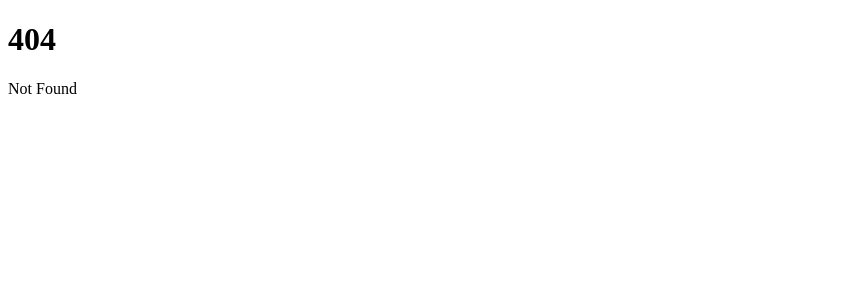
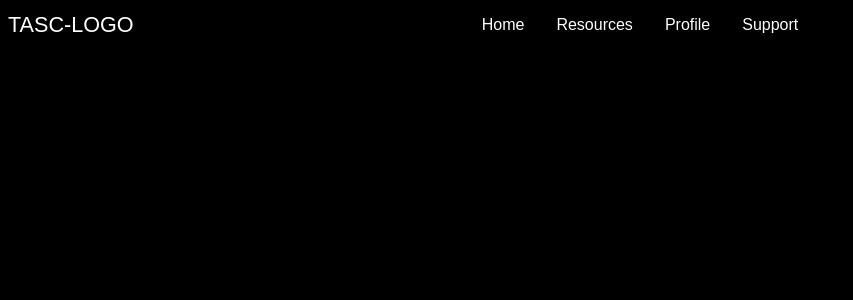
Before and after one commit to rat-tub/frontend-components, a SvelteKit app: page /tasc-templates/KausthubhTascTemplate1 in a window 1280 px wide. Before the commit this address had no page. Shown: the top 300 px of the page, without its empty margins (0-853 px from the left). Built offline with nearby package versions, Linux system fonts and the light colour scheme; grey boxes are pictures that could not be loaded.

Commit message:
bug(tasc-template):background image
the background image not being set up properly need help asap!

```diff
--- a/src/routes/+page.svelte
+++ b/src/routes/+page.svelte
@@ -2,7 +2,9 @@
   <ul>
     <li><a href="positioning/static">CSS Positioning</a></li>
     <li><a href="StaticFlower">Perfume Website</a></li>
-    <li><a href="KausthubhTascTemplate1">KausthubhTascTemplate1</a></li>
+    <li>
+      <a href="tasc-templates">Task-Templates</a>
+    </li>
   </ul>
 </div>
 
--- a/src/routes/KausthubhTascTemplate1/+page.svelte
+++ /dev/null
@@ -1,42 +0,0 @@
-<nav class="navbar">
-  <div class="brand-title">TASC-LOGO</div>
-  <div class="nav-links">
-    <ul>
-      <li><a href="/">Home</a></li>
-      <li><a href="/">Resources</a></li>
-      <li><a href="/">Profile</a></li>
-    </ul>
-  </div>
-</nav>
-
-<svelte:head
-  ><title>TASC</title>
-  <style>
-    :root {
-      font-family: Cambria, Cochin, Georgia, Times, "Times New Roman", serif;
-      background-color: black;
-      color: white;
-    }
-  </style>
-</svelte:head>
-
-<style>
-  * {
-    box-sizing: border-box;
-    margin: 0;
-    padding: 0;
-  }
-
-  li {
-    display: inline-block;
-  }
-
-  .navbar {
-    display: flex;
-    position: relative;
-    justify-content: space-between;
-    background-color: aqua;
-    align-items: center;
-    padding: 5%;
-  }
-</style>
--- /dev/null
+++ b/src/routes/tasc-templates/+page.svelte
@@ -0,0 +1,14 @@
+<div>
+  <ul>
+    <li><a href="tasc-templates/KausthubhTascTemplate1">Template 1</a></li>
+  </ul>
+</div>
+
+<style>
+  div {
+    background-color: #ea6363;
+    padding: 10%;
+    border: 10px solid rgb(233, 156, 156);
+    margin: 10%;
+  }
+</style>
--- /dev/null
+++ b/src/routes/tasc-templates/KausthubhTascTemplate1/+page.svelte
@@ -0,0 +1,89 @@
+<script>
+  import bgAI from "$lib/images/bgAI.jpg";
+  // This is how you import the image ig idk why it's not working
+  const imgurl = new URL("$lib/images/bgAI.jpg", import.meta.url).href;
+</script>
+
+<svelte:head>
+  <title>TASC</title>
+  <style>
+    :root {
+      font-family: Cambria, Cochin, Georgia, Times, "Times New Roman", serif;
+      background-color: black;
+      color: white;
+    }
+    body {
+      margin: 0;
+    }
+  </style>
+</svelte:head>
+
+<nav class="navbar">
+  <div class="brand-title">TASC-LOGO</div>
+  <div class="nav-links">
+    <ul>
+      <li><a href="/">Home</a></li>
+      <li><a href="/">Resources</a></li>
+      <li><a href="/">Profile</a></li>
+      <li><a href="/">Support</a></li>
+    </ul>
+  </div>
+</nav>
+
+<!-- <img src={bgAI} alt="AI background" /> -->
+<!-- I want to set a background image to this class="content" -->
+<main class="content" />
+
+<style>
+  * {
+    /* border: 1px solid red; */
+    font-family: Arial, Helvetica, sans-serif;
+    box-sizing: border-box;
+    margin: 0;
+    padding: 0;
+  }
+
+  .navbar {
+    display: flex;
+    position: relative;
+    justify-content: center;
+    align-items: center;
+    color: white;
+  }
+
+  .brand-title {
+    position: absolute;
+    left: 0;
+    font-size: 1.35rem;
+    margin: 0.5rem;
+    justify-self: flex-start;
+  }
+
+  .nav-links {
+    height: 100%;
+  }
+
+  .nav-links ul {
+    display: flex;
+    margin: 0;
+    padding: 0;
+  }
+
+  .nav-links li {
+    list-style: none;
+  }
+
+  .nav-links li a {
+    font-size: 16px;
+    display: block;
+    text-decoration: none;
+    color: #fefdfd;
+    padding: 1rem;
+  }
+
+  /* Here i set the background image to that url but it gives me error the image is not found */
+  .content {
+    background-image: url({imgurl});
+    width: 100%;
+  }
+</style>
--- a/svelte.config.js
+++ b/svelte.config.js
@@ -2,7 +2,7 @@ import adapter from "@sveltejs/adapter-static";
 import { vitePreprocess } from "@sveltejs/kit/vite";
 const dev = process.argv.includes("dev");
 
-/** @type {import('@sveltejs/kit').Config} */
+// /** @type {import('@sveltejs/kit').Config} **/
 const config = {
   preprocess: vitePreprocess(),
 
```
Also changed, not shown: src/lib/images/better.jpg (added), 1 other file (tests, documents, lock files or other folders).
